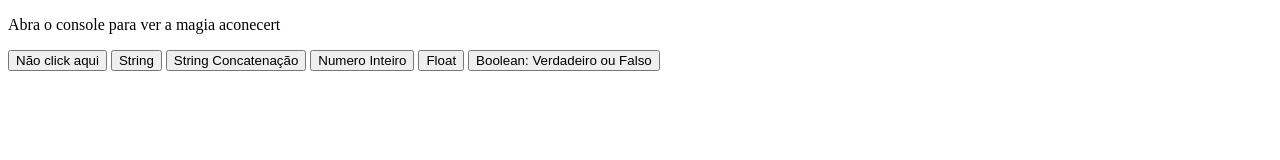
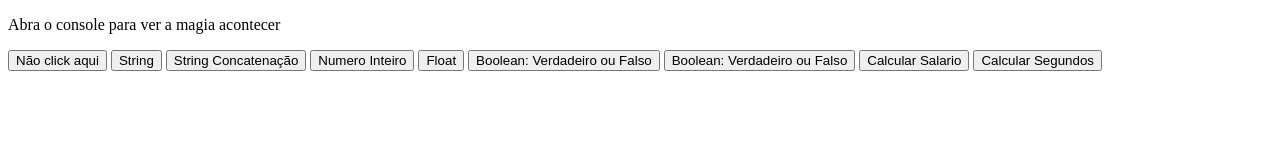
Before and after one commit to emanuelfreitas01/super-dev-09-curso-js-logica, a plain HTML site: page logica-01-variaveis.html in a window 1280 px wide. Drawn offline with Linux system fonts and the light colour scheme.

Commit message:
Adicionado exemplos de função

```diff
--- a/assets/js/logica-01-variaveis.js
+++ b/assets/js/logica-01-variaveis.js
@@ -53,7 +53,7 @@ function exemploFloat() {
     alert("M² do terreno: " + metroQuadrado);
 }
 
-function exemploBoolean(){
+function exemploBoolean() {
     // Quando entra na empresa
     let tenhoFeriasVencidas = false;
 
@@ -62,3 +62,43 @@ function exemploBoolean(){
 
     alert("Férias Vencidas?" + tenhoFeriasVencidas)
 }
+
+function calcularSalario() {
+    let colaborador = "Judity Silva";
+    let email = "judity.gamer@gg.com"
+    let valorHora = 150.60; // por hora de streeming
+    let horasPorMes = 50;
+    let beneficiosDonate = 3500.98;
+
+    // Calcular o sálario bruto
+    let salarioBruto = valorHora * horasPorMes;
+
+    // Calcular o salário liquido
+    let salarioLiquido = salarioBruto + beneficiosDonate;
+
+    alert(
+        "Colaborador: " + colaborador +
+        "\nEmail: " + email +
+        "\nValor por Horas: R$" + valorHora.toFixed(2) +
+        "\nHoras por Mês: " + horasPorMes +
+        "\nSalário bruto: R$" + salarioBruto.toFixed(2) +
+        "\nBeneficio Donate: R$" + beneficiosDonate.toFixed(2) +
+        "Salario liquido: R$" + salarioLiquido.toFixed(2)
+    )
+}
+
+// <button type="button" onclick="calcularTempoMes()">Calcular Segundos</button>
+function calcularTempoMes() {
+    let segundosPorMinuto = 60;
+    let minutosPorHora = 60;
+    let horasPorDia = 24;
+
+    let segundosPorDia = segundosPorMinuto * minutosPorHora * horasPorDia;
+
+    alert(
+        "Segundos por minuto: " + segundosPorMinuto +
+        "\nMinutos por hora: " + minutosPorHora +
+        "\nHoras por dia: " + horasPorDia +
+        "\nSegundos por dia: " + segundosPorDia
+    );
+}
--- a/logica-01-variaveis.html
+++ b/logica-01-variaveis.html
@@ -9,7 +9,7 @@
 
 <body>
 
-    <p>Abra o console para ver a magia aconecert</p>
+    <p>Abra o console para ver a magia acontecer</p>
 
     <button type="button" onclick="exemploMensagem()">Não click aqui</button>
 
@@ -23,6 +23,11 @@
 
     <button type="button" onclick="exemploBoolean()">Boolean: Verdadeiro ou Falso</button>
 
+    <button type="button" onclick="exemploBoolean()">Boolean: Verdadeiro ou Falso</button>
+
+    <button type="button" onclick="calcularSalario()">Calcular Salario</button>
+
+    <button type="button" onclick="calcularTempoMes()">Calcular Segundos</button>
     <!-- Atenção: por padrão sempre coloque a tag script antes do término do BODY -->
     <!-- Má prática colocar o js dentro do html -->
     <script> console.log("Olá Mundo") </script>
```
